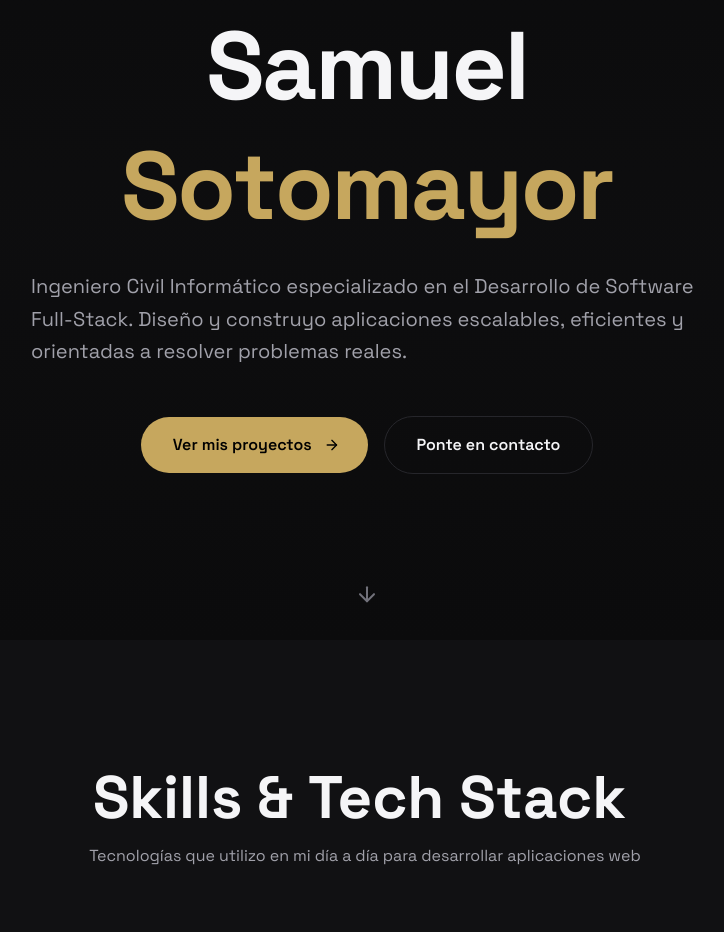
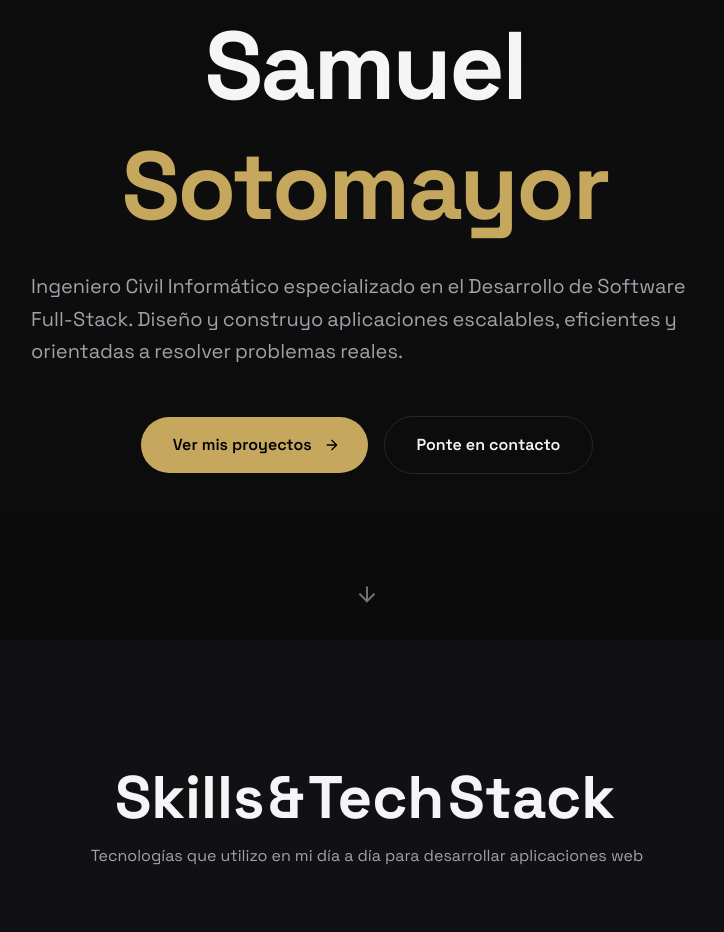
Before and after one commit to SamuelSotomayor1/portfolio-web, a Next.js app: page / in a window 1280 px wide. Shown: the part 160-1092 px from the top of the page, without its empty margins (273-997 px from the left). Built offline with nearby package versions, Linux system fonts and the light colour scheme.

Commit message:
feat: reorganization of animations for better performance

```diff
--- a/src/app/globals.css
+++ b/src/app/globals.css
@@ -123,7 +123,3 @@
     @apply bg-background text-foreground;
   }
 }
-
-body {
-  cursor: none;
-}
--- a/src/app/layout.tsx
+++ b/src/app/layout.tsx
@@ -6,7 +6,6 @@ import { Analytics } from "@vercel/analytics/next"
 import "./globals.css"
 
 import { Navbar, Footer } from "@/components/layout"
-import { CustomCursor } from "@/components/animations"
 
 const _spaceGrotesk = Space_Grotesk({
   subsets: ["latin"],
@@ -31,7 +30,6 @@ export default function RootLayout({
   return (
     <html lang="en">
       <body className="font-sans antialiased">
-        <CustomCursor />
         <Navbar />
         <main>
           {children}
--- a/src/app/page.tsx
+++ b/src/app/page.tsx
@@ -1,12 +1,10 @@
 "use client"
 
-import { CustomCursor } from "@/components/animations"
 import { Contact, Experience, Hero, Projects, Skills } from "@/components/sections"
 
 export default function Home() {
   return (
     <>
-      <CustomCursor />
       <main>
         <Hero/>
         <Skills/>
--- a/src/components/animations/custom-cursor.tsx
+++ /dev/null
@@ -1,74 +0,0 @@
-"use client"
-
-import { useEffect, useState } from "react"
-import { motion } from "framer-motion"
-
-export function CustomCursor() {
-  const [mousePosition, setMousePosition] = useState({ x: 0, y: 0 })
-  const [isHovering, setIsHovering] = useState(false)
-  const [isVisible, setIsVisible] = useState(false)
-
-  useEffect(() => {
-    const handleMouseMove = (e: MouseEvent) => {
-      setMousePosition({ x: e.clientX, y: e.clientY })
-      setIsVisible(true)
-    }
-
-    const handleHoverStart = () => setIsHovering(true)
-    const handleHoverEnd = () => setIsHovering(false)
-
-    window.addEventListener("mousemove", handleMouseMove)
-
-    const interactiveElements = document.querySelectorAll(
-      "a, button, [data-cursor-hover]"
-    )
-
-    interactiveElements.forEach((el) => {
-      el.addEventListener("mouseenter", handleHoverStart)
-      el.addEventListener("mouseleave", handleHoverEnd)
-    })
-
-    return () => {
-      window.removeEventListener("mousemove", handleMouseMove)
-      interactiveElements.forEach((el) => {
-        el.removeEventListener("mouseenter", handleHoverStart)
-        el.removeEventListener("mouseleave", handleHoverEnd)
-      })
-    }
-  }, [])
-
-  if (typeof window !== "undefined" && window.matchMedia("(pointer: coarse)").matches) {
-    return null
-  }
-
-  return (
-    <motion.div
-      className="pointer-events-none fixed top-0 left-0 z-9999 hidden md:block"
-      animate={{
-        x: mousePosition.x,
-        y: mousePosition.y,
-        scale: isHovering ? 1.1 : 1,
-        opacity: isVisible ? 1 : 0,
-      }}
-      transition={{
-        type: "tween",
-        ease: "linear",
-        duration: 0,
-      }}
-      style={{
-        translateX: "-2px",
-        translateY: "-2px",
-      }}
-    >
-      <svg
-        width="18"
-        height="24"
-        viewBox="0 0 24 24"
-        fill="#C6A14A"
-        xmlns="http://www.w3.org/2000/svg"
-      >
-        <path d="M3 2L21 12L13 14L11 22L3 2Z" />
-      </svg>
-    </motion.div>
-  )
-}
--- a/src/components/animations/index.ts
+++ b/src/components/animations/index.ts
@@ -1,5 +1,4 @@
-export { CustomCursor } from "./custom-cursor";
 export { FloatingShapes } from "./floating-shapes";
 export { MagneticButton } from "./magnetic-button";
-export { TextReveal, CharacterReveal } from "./text-reveal";
+export { TextReveal } from "./text-reveal";
 export { ScrollSection, StaggerContainer, StaggerItem } from "./scroll-section";
--- a/src/components/animations/text-reveal.tsx
+++ b/src/components/animations/text-reveal.tsx
@@ -1,7 +1,7 @@
 "use client"
 
 import { useRef } from "react"
-import { motion, useInView, type Variants } from "framer-motion"
+import { motion, useInView } from "framer-motion"
 
 interface TextRevealProps {
   children: string
@@ -14,128 +14,27 @@ export function TextReveal({
   className,
   delay = 0,
 }: TextRevealProps) {
-  const ref = useRef<HTMLSpanElement>(null)
-  const isInView = useInView(ref, { once: true, margin: "-50px" })
+  const ref = useRef(null)
+  const isInView = useInView(ref, { once: true })
 
   const words = children.split(" ")
 
-  const container: Variants = {
-    hidden: { opacity: 0 },
-    visible: (i = 1) => ({
-      opacity: 1,
-      transition: {
-        staggerChildren: 0.08,
-        delayChildren: delay + 0.04 * i,
-      },
-    }),
-  }
-
-  const child: Variants = {
-    hidden: {
-      opacity: 0,
-      y: 20,
-      transition: {
-        type: "spring" as const,
-        damping: 12,
-        stiffness: 100,
-      },
-    },
-    visible: {
-      opacity: 1,
-      y: 0,
-      transition: {
-        type: "spring" as const,
-        damping: 12,
-        stiffness: 100,
-      },
-    },
-  }
-
   return (
-    <motion.span
-      ref={ref}
-      className={`inline-flex flex-wrap ${className ?? ""}`}
-      variants={container}
-      initial="hidden"
-      animate={isInView ? "visible" : "hidden"}
-      custom={1}
-    >
-      {words.map((word, index) => (
+    <span ref={ref} className={`inline-flex flex-wrap ${className ?? ""}`}>
+      {words.map((word, i) => (
         <motion.span
-          key={index}
-          variants={child}
-          className="mr-[0.25em] inline-block"
+          key={i}
+          className="mr-1"
+          initial={{ opacity: 0, y: 15 }}
+          animate={isInView ? { opacity: 1, y: 0 } : {}}
+          transition={{
+            duration: 0.4,
+            delay: delay + i * 0.05,
+          }}
         >
           {word}
         </motion.span>
       ))}
-    </motion.span>
+    </span>
   )
 }
-
-interface CharacterRevealProps {
-  children: string
-  className?: string
-  delay?: number
-}
-
-export function CharacterReveal({
-  children,
-  className,
-  delay = 0,
-}: CharacterRevealProps) {
-  const ref = useRef<HTMLSpanElement>(null)
-  const isInView = useInView(ref, { once: true, margin: "-50px" })
-
-  const characters = children.split("")
-
-  const container: Variants = {
-    hidden: { opacity: 0 },
-    visible: {
-      opacity: 1,
-      transition: {
-        staggerChildren: 0.03,
-        delayChildren: delay,
-      },
-    },
-  }
-
-  const child: Variants = {
-    hidden: {
-      opacity: 0,
-      y: 50,
-      rotateX: -90,
-    },
-    visible: {
-      opacity: 1,
-      y: 0,
-      rotateX: 0,
-      transition: {
-        type: "spring" as const,
-        damping: 12,
-        stiffness: 200,
-      },
-    },
-  }
-
-  return (
-    <motion.span
-      ref={ref}
-      className={`inline-block ${className ?? ""}`}
-      variants={container}
-      initial="hidden"
-      animate={isInView ? "visible" : "hidden"}
-    >
-      {characters.map((char, index) => (
-        <motion.span
-          key={index}
-          variants={child}
-          className="inline-block"
-          style={{ transformOrigin: "bottom" }}
-        >
-          {char === " " ? "\u00A0" : char}
-        </motion.span>
-      ))}
-    </motion.span>
-  )
-}
--- a/src/components/sections/contact.tsx
+++ b/src/components/sections/contact.tsx
@@ -1,7 +1,7 @@
 import React from "react"
 import { motion } from "framer-motion"
 import { Github, Linkedin, Twitter } from "lucide-react"
-import { ScrollSection, TextReveal, CharacterReveal, MagneticButton } from "@/components/animations"
+import { ScrollSection, TextReveal, MagneticButton } from "@/components/animations"
 
 export function Contact() {
 
@@ -13,7 +13,7 @@ export function Contact() {
       <div className="mx-auto max-w-4xl">
         <ScrollSection>
           <h2 className="mb-4 text-center text-4xl font-bold text-[#F5F5F7] md:text-5xl lg:text-6xl">
-            <CharacterReveal>Conectemos</CharacterReveal>
+            <TextReveal delay={0.1}>Conectemos</TextReveal>
           </h2>
 
           <p className="mx-auto mb-16 max-w-2xl text-center text-[#A1A1AA]">
--- a/src/components/sections/hero.tsx
+++ b/src/components/sections/hero.tsx
@@ -1,6 +1,6 @@
 import { motion } from "framer-motion"
 import { ArrowDown } from "lucide-react"
-import { CharacterReveal, TextReveal, MagneticButton} from "@/components/animations"
+import { TextReveal, MagneticButton} from "@/components/animations"
 
 export function Hero() {
   return (
@@ -12,10 +12,10 @@ export function Hero() {
       <div className="relative z-10 mx-auto max-w-5xl text-center">
 
         <h1 className="mb-6 text-5xl font-bold leading-tight tracking-tight md:text-7xl lg:text-8xl text-[#F5F5F7]">
-          <CharacterReveal delay={0.2}>Samuel</CharacterReveal>
+          <TextReveal delay={0.2}>Samuel</TextReveal>
           <br />
           <span className="text-[#C6A75E]">
-            <CharacterReveal delay={0.5}>Sotomayor</CharacterReveal>
+            <TextReveal delay={0.5}>Sotomayor</TextReveal>
           </span>
         </h1>
 
--- a/src/components/sections/projects.tsx
+++ b/src/components/sections/projects.tsx
@@ -41,10 +41,8 @@ export function Projects() {
           </h2>
 
           <p className="mx-auto mb-16 max-w-2xl text-center text-[#A1A1AA]">
-            <TextReveal delay={0.2}>
               Una lista de mis proyectos que demuestran mis skills y creatividad
               para construir soluciones digitales.
-            </TextReveal>
           </p>
         </ScrollSection>
 
--- a/src/components/sections/skills.tsx
+++ b/src/components/sections/skills.tsx
@@ -47,9 +47,7 @@ export function Skills() {
           </h2>
 
           <p className="mx-auto mb-16 max-w-2xl text-center text-[#A1A1AA]">
-            <TextReveal delay={0.2}>
               Tecnologías que utilizo en mi día a día para desarrollar aplicaciones web
-            </TextReveal>
           </p>
         </ScrollSection>
 
```
